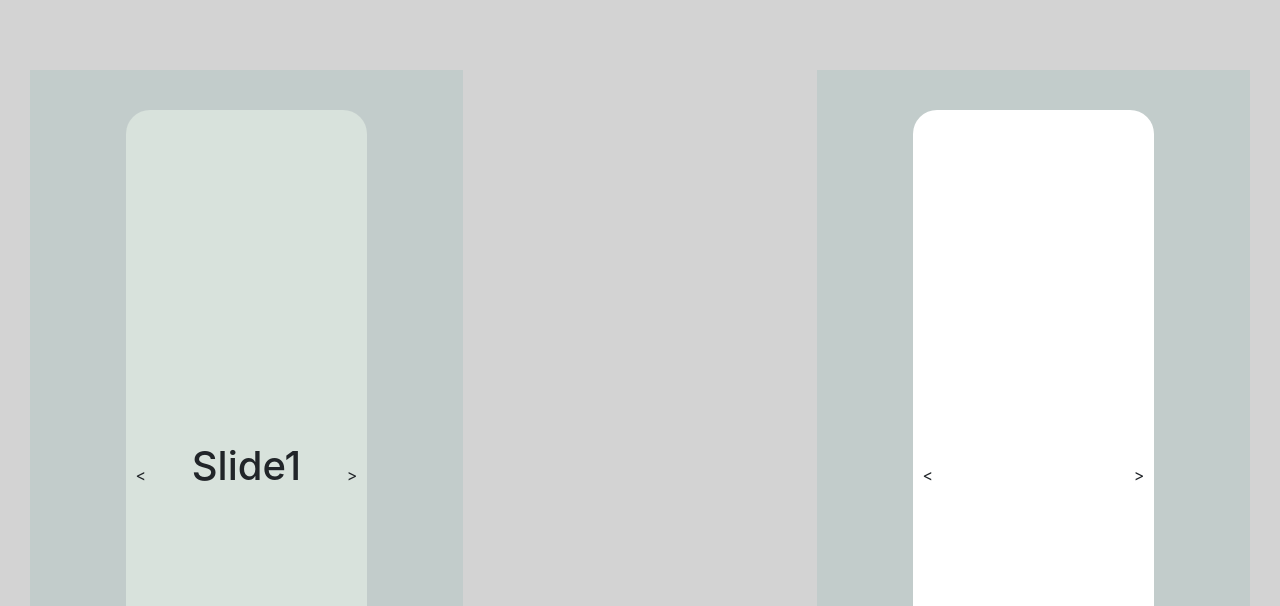
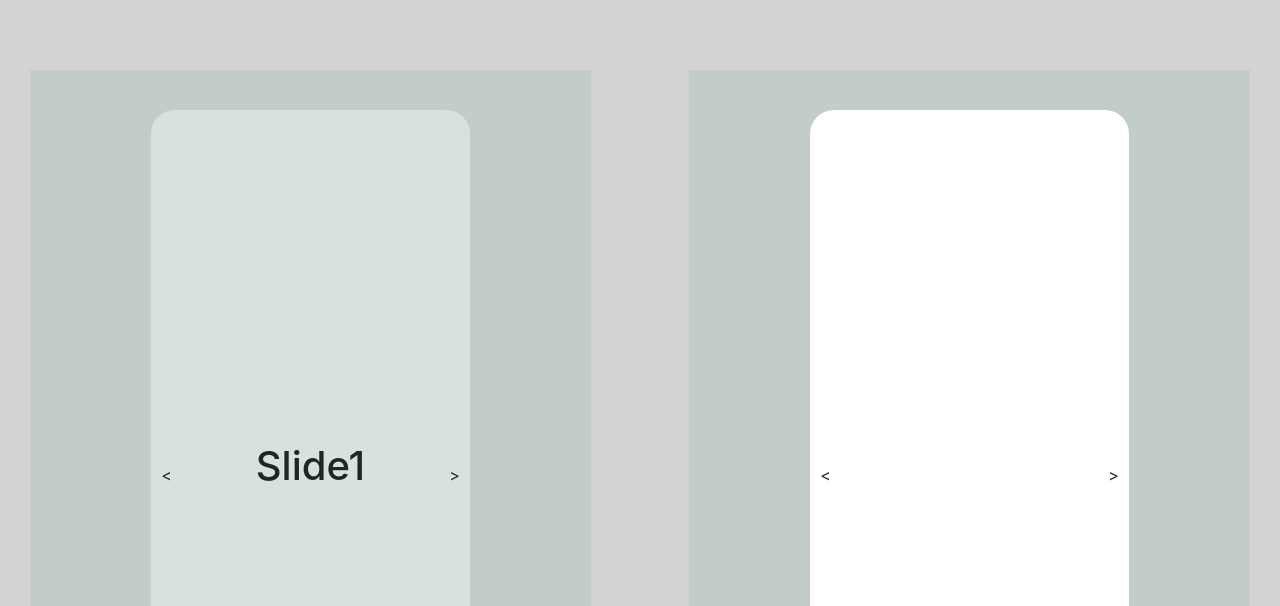
Before and after one commit to ksjefferies/The-Movie-Database, a plain HTML site: page index.html in a window 1280 px wide. Shown: the part 346-952 px from the top of the page. Drawn offline with nearby package versions, Linux system fonts and the light colour scheme.

Commit message:
slides done

```diff
--- a/assets/css/style.css
+++ b/assets/css/style.css
@@ -39,7 +39,7 @@ nav{
 }
 
 .left{
-  width: 35%;
+  width: 45%;
   padding-left: 15px;
   margin-left: 15px;
   float: left;
@@ -47,7 +47,7 @@ nav{
 }
 
 .right{
-  width: 35%;
+  width: 45%;
   padding-right: 15px;
   margin-right: 15px;
   float: right;
```
